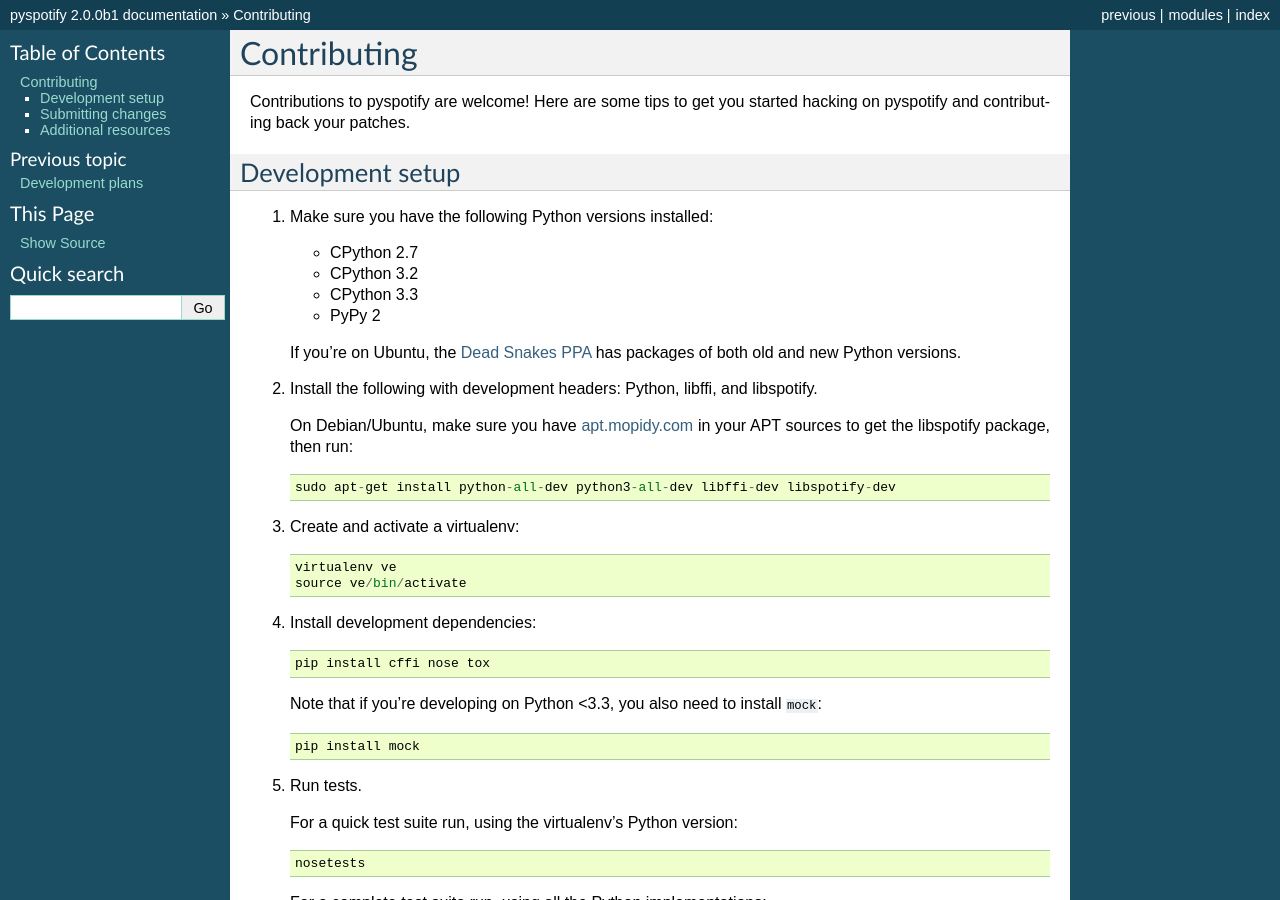
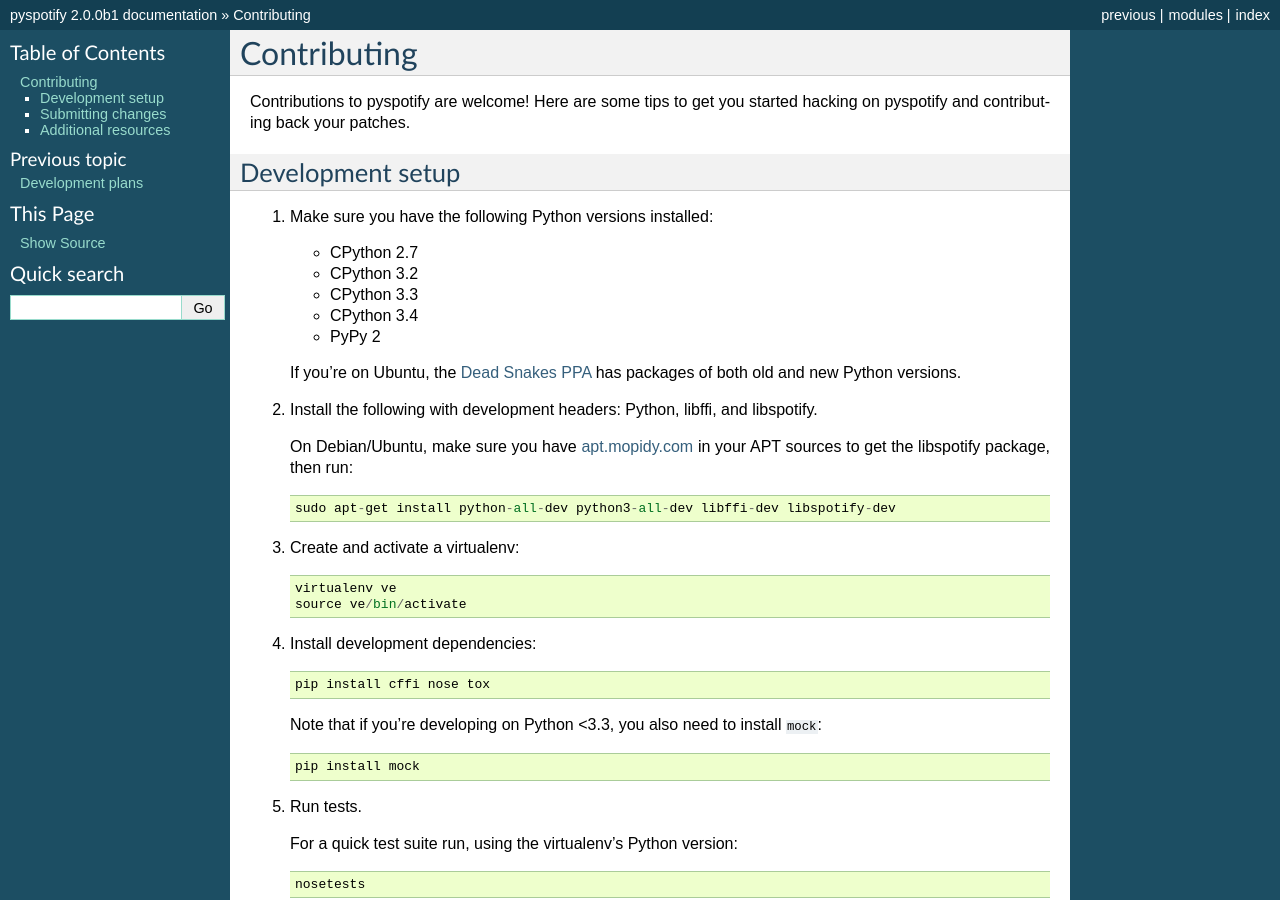
Before and after one commit to jodal/pyspotify, a Sphinx documentation site: the page built from docs/contributing.rst, in a window 1280 px wide and 900 px high. Built offline with Sphinx 7.4.7, drawn with Linux system fonts in a browser that asks for light colours; pages that are not in the unit, such as notebooks, are missing from menus.

Commit message:
tox: Test on Python 3.4

```diff
--- a/docs/contributing.rst
+++ b/docs/contributing.rst
@@ -14,6 +14,7 @@
    - CPython 2.7
    - CPython 3.2
    - CPython 3.3
+   - CPython 3.4
    - PyPy 2
 
    If you're on Ubuntu, the `Dead Snakes PPA
```
Also changed, not shown: 1 other file.
